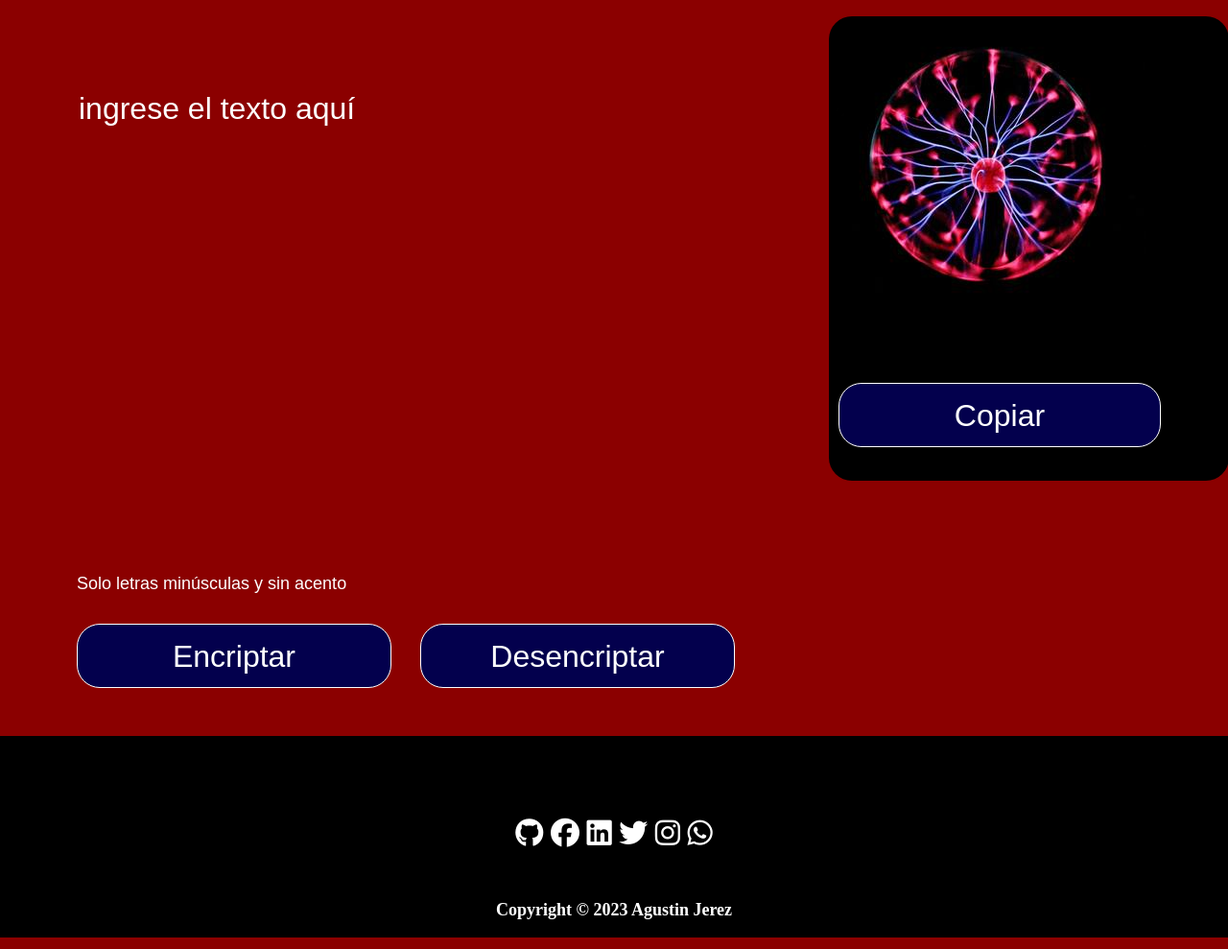
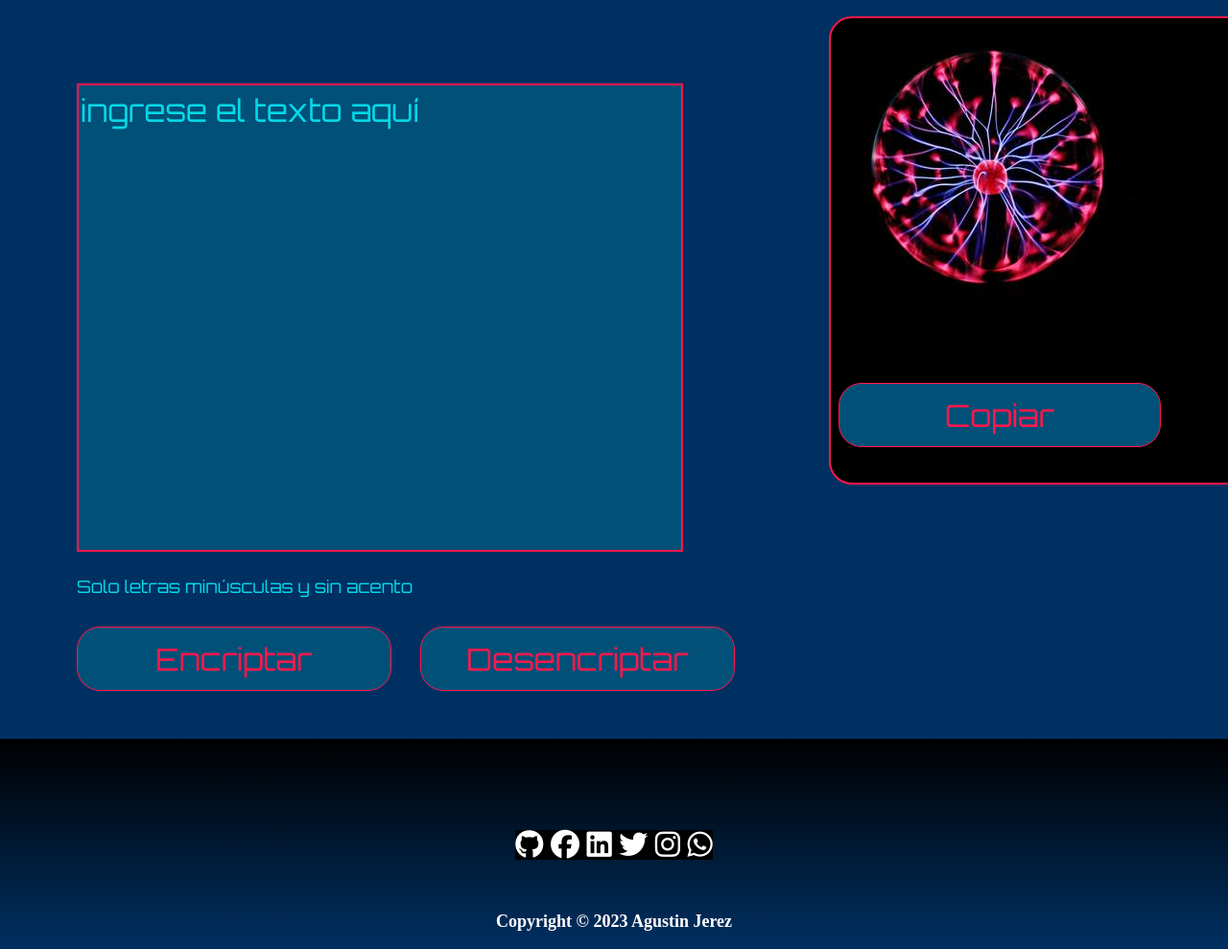
Before and after one commit to PunksCode/Proyecto-ONE, a plain HTML site: page encriptador.html in a window 1280 px wide. Shown: the part 134-1123 px from the top of the page at 96% size. Drawn offline with Linux system fonts and the light colour scheme; a web font is replaced by a local one.

Commit message:
Primer ajuste de Css

```diff
--- a/encriptador.html
+++ b/encriptador.html
@@ -6,7 +6,9 @@
     <meta name="viewport" content="width=device-width, initial-scale=1.0">
     <link rel="stylesheet" href="reset.css">
    <link rel="stylesheet" href="styles.css">
-   <link href="https://fonts.cdnfonts.com/css/anarchy" rel="stylesheet">
+   <link rel="preconnect" href="https://fonts.googleapis.com">
+   <link rel="preconnect" href="https://fonts.gstatic.com" crossorigin>
+   <link href="https://fonts.googleapis.com/css2?family=Orbitron&display=swap" rel="stylesheet">
                 <title>EncriptaPunks</title>
     <script src="https://kit.fontawesome.com/af63097f6a.js" crossorigin="anonymous"></script>
 </head>
--- a/styles.css
+++ b/styles.css
@@ -1,42 +1,44 @@
 *{
-    background: #8B0000;
-    font-family: 'AnArChY', sans-serif;
+    background: #003062;
+    font-family: 'Orbitron', sans-serif;
     font-weight: 400;
     font-size: 32px;
     line-height: 150%;
 }
 header{
-    background: #000000;
+    background: linear-gradient(to top, #000000, #003062);
 }
 .logo{
     padding-top:0px;
     margin-left:10px;
     width:10%;
+    mix-blend-mode: screen;
 }
+
 main{
     display:flex;
     margin-bottom: 50px;
     margin-left: 80px;
 }
 .text-area{
-    color:#ffffff;
-border:none;
+    border:2px solid #ff184c;
     margin-top:90px;
     text-transform: lowercase;
     resize: none;
-
+    background: #005078;
 }
-::placeholder{ color:#ffffff;
+::placeholder{ color:#05d9e8;
 }
 .text-area:focus{
     outline: none;
+    color:#05d9e8;
 }
 
 .mensaje{
     background: #000000;
     background-image: url("/img/pexels-pixabay-414860.jpg");
     background-repeat: no-repeat;
-    border: none;
+    border:2px solid #ff184c;
     border-radius: 24px;
     color: #ffffff;
     margin-left: 98px;
@@ -49,37 +51,45 @@ border:none;
     outline: none;
 }
 .informacion{
-    color: #ffffff;
+    color:#05d9e8;
     font-size: 18px;
 }
 .botones{
     display: flex;
     margin-top: 18px;
 }
-.btn-desencriptar{
-    background: #03004D;
+.btn-encriptar{
+    background: #005078;
     border: 1px solid;
     border-radius: 24px;
-    color: #ffffff;
+    color: #ff184c;
+    cursor: pointer;
+    height: 67px;
+    width: 328px;
+}
+.btn-encriptar:hover {
+    background: #03004D;
+  }
+  .btn-desencriptar:hover{
+    background: #03004D
+  }
+  .copiar:hover{
+    background: #03004D;
+  }
+.btn-desencriptar{
+    background: #005078;
+    border: 1px solid;
+    border-radius: 24px;
+    color: #ff184c;
     cursor: pointer;
     height: 67px;
     margin-left: 30px;
     width: 328px;
 }
-.btn-encriptar{
-    background: #03004D;
+.copiar{
+    background: #005078;
     border: 1px solid;
-    border-radius: 24px;
-    color: #ffffff;
-    cursor: pointer;
-    height: 67px;
-    width: 328px;
-}
-
-.copiar{
-    background: #03004D;
-    border: 1px solid;
-    color: #ffffff;
+    color: #ff184c;
     border-radius: 24px;
     cursor:pointer;
     height: 67px;
@@ -89,10 +99,10 @@ border:none;
     width: 336px;
 }
 footer {
-    background: #000000;
+    background: linear-gradient(to bottom, #000000, #003062);
     color: #ffffff;
     width: 100%;
-    height: 210px;
+    height: 219px;
     display: flex;
     flex-direction: column;
     align-items: center;
@@ -102,7 +112,7 @@ footer {
     margin:auto;
     font-weight: bold;
     font-size: 18px;
-    background: #000000;
+    background: none;
     margin-top: 35px;
     margin-bottom: 20px;
   }
```
